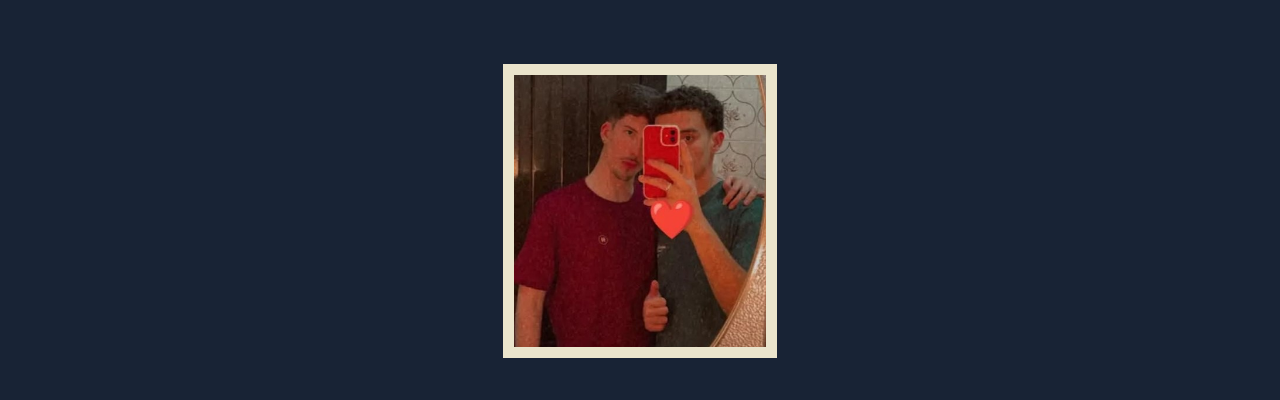
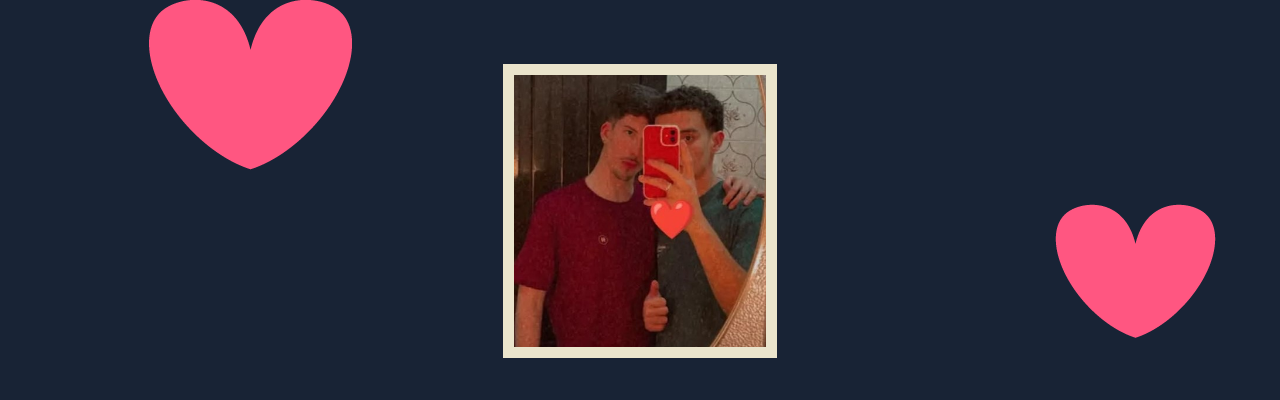
Before and after one commit to pedroegabrielsite/pedroegabrielsite.github.io, a plain HTML site: page index.html in a window 1280 px wide. Shown: the top 400 px of the page. Drawn offline with Linux system fonts and the light colour scheme.

Commit message:
Update style.css

```diff
--- a/css/style.css
+++ b/css/style.css
@@ -6,6 +6,7 @@
   color: #EAE4CC;
   margin-top: 5%;
   background-color: #182335;
+  background-image: url(../imagens/heart.png);
 }
 .main-img{
   width: 20%;
```
